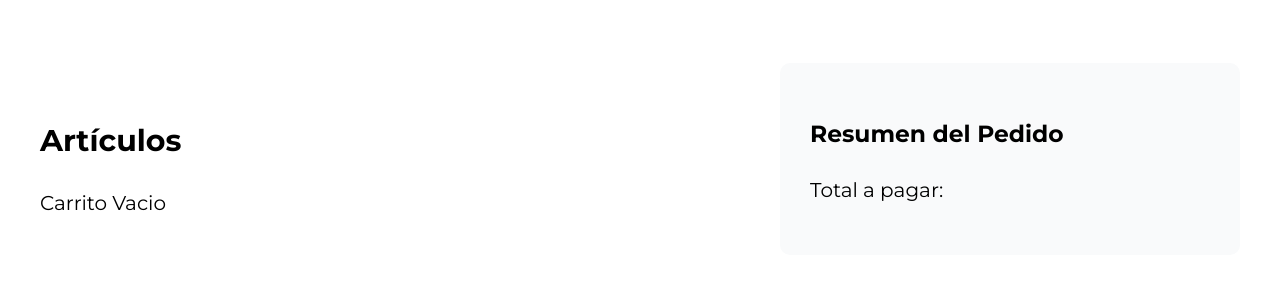
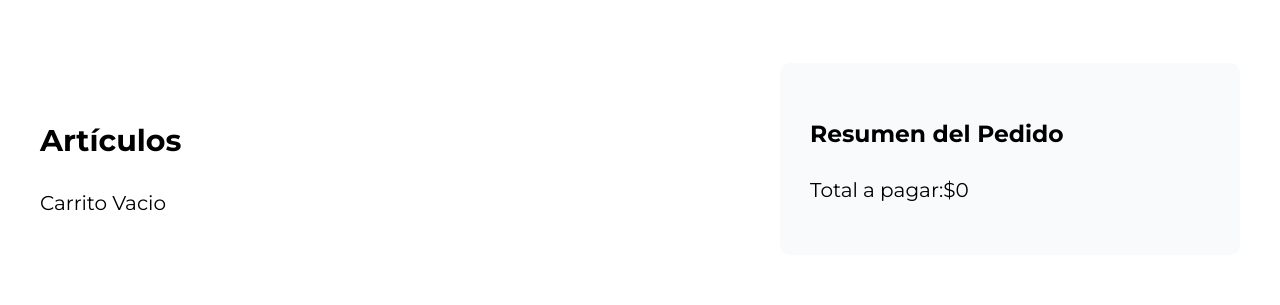
Before and after one commit to LeonardoAbraham/guitarla-nextjs-12, a Next.js app: page /carrito in a window 1280 px wide. Shown: the part 305-610 px from the top of the page. Built offline with nearby package versions, Linux system fonts and the light colour scheme.

Commit message:
Calcular el Total de Carrito de Compras

```diff
--- a/pages/carrito.js
+++ b/pages/carrito.js
@@ -1,8 +1,16 @@
+import { useEffect, useState } from "react"
 import Image from "next/future/image"
 import Layout from "../components/layout"
 import styles from "../styles/carrito.module.css"
 
 const Carrito = ({carrito, actualizarCantidad}) => {
+    const [ total, setTotal ] = useState(0)
+
+    useEffect(()=> {
+        const calculoTotal = carrito.reduce((total, producto) => total + (producto.cantidad * producto.precio), 0)
+        setTotal(calculoTotal)
+    }, [carrito])
+
     return (
         <Layout title="Carrito de Compras">
             <main className="contenedor">
@@ -51,7 +59,7 @@
 
                     <aside className={styles.resumen}>
                         <h3>Resumen del Pedido</h3>
-                        <p>Total a pagar:</p>
+                        <p>Total a pagar:${total}</p>
                     </aside>
                 </div>
             </main>
--- a/styles/carrito.module.css
+++ b/styles/carrito.module.css
@@ -64,4 +64,6 @@
     background-color: #F9FAFB;
     padding: 3rem;
     border-radius: 1rem;
+    position: sticky;
+    top: 3rem;
 }
```
